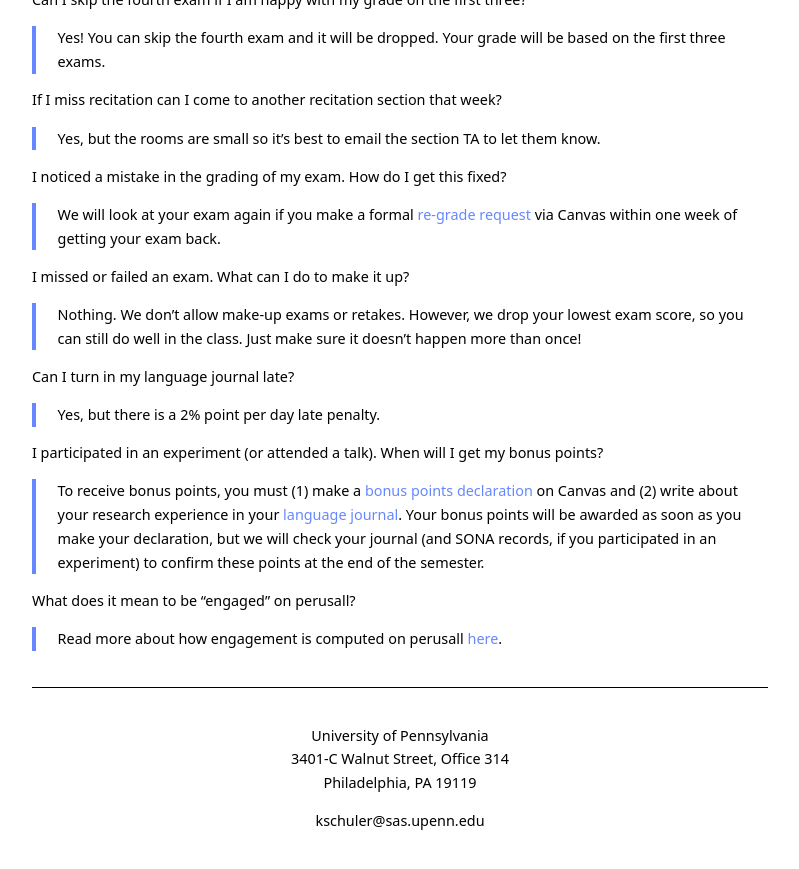
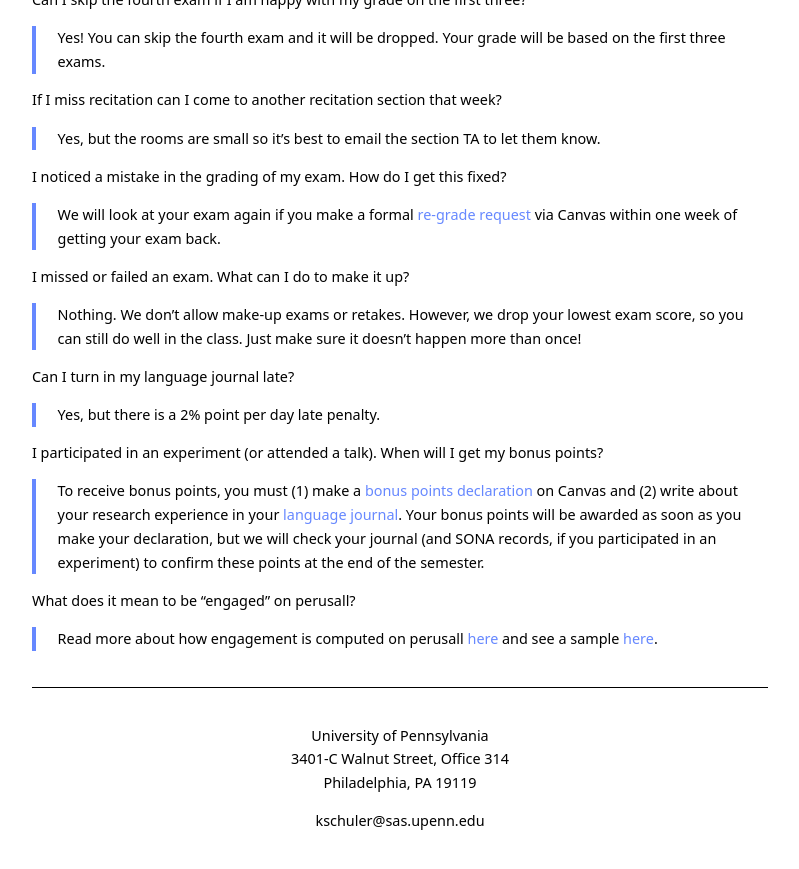
Before and after one commit to kschuler/ling001, a Jekyll site: the page built from index.md, in a window 1280 px wide and 900 px high, scrolled down 4617 px. Shown: the top 869 px of the window, without its empty margins (240-1039 px from the left). Built offline with Jekyll 4.4.1, drawn with Linux system fonts in a browser that asks for light colours.

Commit message:
Update index.md

```diff
--- a/index.md
+++ b/index.md
@@ -61,7 +61,7 @@ Section | Time | Location | TA
 
 ### Extra Credit
 -  **Research bonus:** Add up to 3% points to your final grade. Earn 1% bonus for each hour of research participation via SONA and/or a 1% bonus for attending a language-related talk or event on campus.
-- **Reading bonus:** Add 1% point to your final grade by being a member of the recitation section with the [most engagement on perusall](resources/how-to-perusall). You must engage with most readings to be elligible.
+- **Reading bonus:** Add 1% point to your final grade by being a member of the recitation section with the [most engagement on perusall](resources/how-perusall-works.pdf). You must engage with most readings to be elligible.
 
 ## Schedule
 Schedule is subject to change. All lectures will be recorded and [posted here](https://upenn.hosted.panopto.com/Panopto/Pages/Sessions/List.aspx?folderID=99e28b4b-8d65-4ac1-9fe4-ab3c00e43bf5) a few minutes after each class.
@@ -127,7 +127,7 @@ C+ 77% | C 74% | C- 70% | D+ 67% | D 64% | D- 61%
 > To receive bonus points, you must (1) make a [bonus points declaration](https://canvas.upenn.edu/courses/1489351/quizzes/2285014?module_item_id=17260181) on Canvas and (2) write about your research experience in your [language journal](resources/language-journal-assignment). Your bonus points will be awarded as soon as you make your declaration, but we will check your journal (and SONA records, if you participated in an experiment) to confirm these points at the end of the semester.
 
 **What does it mean to be "engaged" on perusall?**
-> Read more about how engagement is computed on perusall [here](resources/how-to-perusall).
+> Read more about how engagement is computed on perusall [here](resources/how-perusall-works.pdf) and see a sample [here](https://perusall.com/downloads/scoring-examples.pdf).
 
 <!--stackedit_data:
 eyJoaXN0b3J5IjpbMTExMzExNzQ5OSwtODU3MjYzOTU4LC0xND
```
